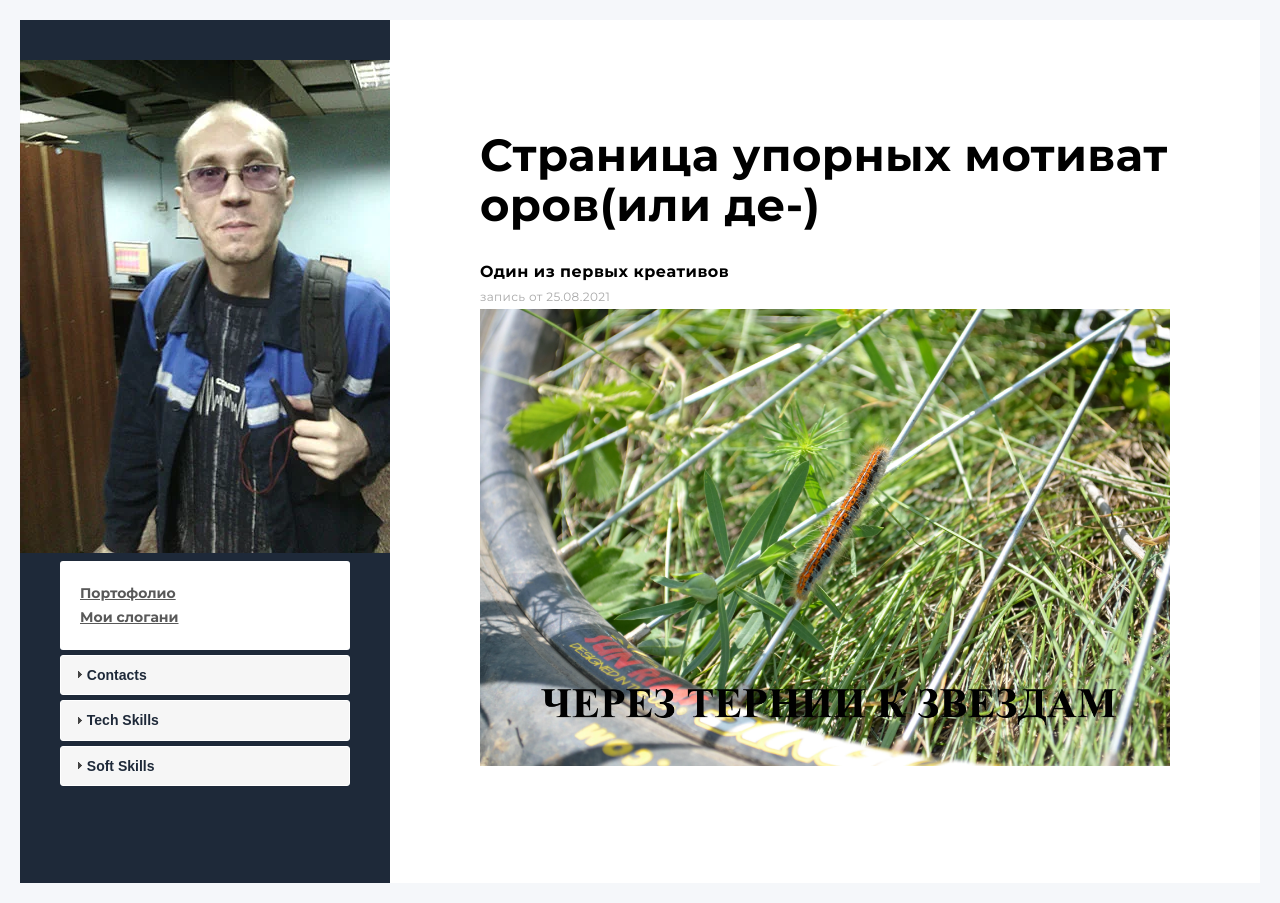
After one commit to SimaxSaab/my-resume-site, a PHP site: page /png.html in a window 1280 px wide. The commit adds this page. Run offline with PHP 8.4, Linux system fonts and the light colour scheme; some libraries are stand-ins or nearby versions.

Commit message:
feat: add motivator page

```diff
--- a/css/style.css
+++ b/css/style.css
@@ -3,6 +3,11 @@
   padding: 0;
   box-sizing: border-box;
 }
+
+/* img {
+  max-width: 100%;
+  height: auto;
+} */
 
 body {
   background-color: #f5f7fa;
@@ -243,3 +248,7 @@ h4>span>a,
   font-size: 45px;
   line-height: 50px;
 }
+
+.imagine {
+  width: 100%;
+}
--- a/index.html
+++ b/index.html
@@ -79,7 +79,7 @@
           <li><a href="https://simaxsaab.github.io/daltonian/" class="proj__link" target="_blank">Моя первая игра - когнитивный тест на соответствие цвета и надписи</a><span>...............</span>[ <span>JavaScript, jQuery</span> ]</li>
           <li><a href="https://proteplo.pp.ua" class="proj__link" target="_blank">Сайт услуги утепления по Харькову и области</a><span>...............</span>[ <span>Bootstrap, WordPress, JavaScript, jQuery</span> ]</li>
           <li><a href="https://simaxsaab.github.io/angular9forTeacher/" class="proj__link" target="_blank">Электронная ведомость учета оценок студентов</a><span>...............</span>[ <span>Angular</span> ]</li>
-          <li><a href="https://simaxsaab.github.io/angular9forTeacher/" class="proj__link" target="_blank">Игра "Камень-ножницы-бумага" с простым сохранением результатов на сервере</a><span>...............</span>[ <span>React, NodeJS</span> ]</li>
+          <li><a href="https://rocksp.netlify.app" class="proj__link" target="_blank">Игра "Камень-ножницы-бумага" с простым сохранением результатов на сервере</a><span>...............</span>[ <span>React, NodeJS</span> ]</li>
           <li><a href="https://tetrisim.netlify.app" class="proj__link" target="_blank">Игра "Тетрис"</a><span>...............</span>[ <span>JS</span> ]</li>
           <li><a href="https://newsasjoke.netlify.app/" class="proj__link" target="_blank">Портал шуточных новостей</a><span>...............</span>[ <span>JS</span> ]</li>
           <li><a href="https://bigcss.netlify.app/" class="proj__link" target="_blank">Примеры CSS и JS эффектов с поэкранным листанием</a><span>...............</span>[ <span>HTML, CSS, JS</span> ]</li>
--- /dev/null
+++ b/png.html
@@ -0,0 +1,77 @@
+<!DOCTYPE html>
+<html lang="en">
+<head>
+  <meta charset="UTF-8">
+  <meta name="viewport" content="width=device-width, initial-scale=1.0">
+  <title>Maksym Sava imajokes</title>
+  <link rel="stylesheet" href="css/jquery-ui.min.css">
+  <link rel="stylesheet" href="css/style.css">
+  <link href="https://fonts.googleapis.com/css2?family=Montserrat:wght@400;700&display=swap" rel="stylesheet">
+  <link rel="shortcut icon" href="favicon.ico" type="image/x-icon">
+</head>
+<body>
+  <!-- Wrapper container -->
+  <div class="wrapper">
+    <aside class="sidebar">
+      <img class="myphoto" src="img/photo.webp" width="370" height="493" alt="This photo is mine">
+      <ul class="menu">
+        <li><a href="index.html" target="_blank">Портофолио</a></li>
+        <li><a href="slogans.html" target="_blank">Мои слогани</a></li>
+      </ul>
+      <!-- Contacts -->
+      <div id="accrdn">
+        <div class="contacts">
+          <h3 class="title-white">Contacts</h3>
+          <div>
+            <div><span class="contacts-link-type">C:</span><a class="contacts-link" href="tel:380506459133">+38 050 645 91 33(Viber)</a></div>
+            <div><span class="contacts-link-type">E:</span><a class="contacts-link" href="mailto:minoreat@gmail.com">minoreat@gmail.com</a></div>
+            <div><span class="contacts-link-type">S:</span><a class="contacts-link" href="skype:simax_saab?call">simax_saab</a></div>
+            <div><span class="contacts-link-type">i:</span><a class="contacts-link" target="_blank" href="https://www.instagram.com/simax_saab/">instagram.com/simax_saab</a></div>
+            <div><span class="contacts-link-type">t:</span><a class="contacts-link" target="_blank" href="https://t.me/simax_saab/">@simax_saab</a></div>
+            <div><span class="contacts-link-type">F:</span><a class="contacts-link" target="_blank" href="https://www.facebook.com/100023754711077">Максим Максимович</a></div>
+          </div>
+        </div>
+        <!-- Tech Skills -->
+        <div class="contacts">
+          <h3 class="title-white">Tech Skills</h3>
+          <ul>
+            <li><span>HTML5</span></li>
+            <li><span>CSS3</span></li>
+            <li><span>Bootstrap</span></li>
+            <li><span>JavaScript</span></li>
+            <li><span>Angular</span></li>
+            <li><span>React</span></li>
+            <li><span>Node.js</span></li>
+            <li><span>GIT</span></li>
+            <li><span>Gulp</span></li>
+            <li><span>WordPress</span></li>
+            <li><span>OpenCart</span></li>
+          </ul>
+        </div>
+        <!-- Soft Skills -->
+        <div class="contacts">
+          <h3 class="title-white">Soft Skills</h3>
+          <ul>
+            <li><span>Scrum</span></li>
+            <li><span>Agile</span></li>
+            <li><span>GTD</span></li>
+          </ul>
+        </div>
+      </div>
+    </aside>
+    <!-- About me container -->
+    <div class="main slo">
+      <h1>Страница упорных мотиваторов(или де-)</h1>
+      <div class="company">
+        <h4>Один из первых креативов</h4>
+        <span>запись от 25.08.2021</span>
+        <img src="img/stars.webp" alt="Через тернии к звездам" class="imagine">
+      </div>
+    </div>
+  </div>
+  <script src="js/jQmin351.js" defer></script>
+  <script src="js/jqui.js" defer></script>
+  <script src="js/s.js" defer></script>
+  <script src="https://cdnjs.cloudflare.com/ajax/libs/tilt.js/1.2.1/tilt.jquery.min.js" defer></script>
+</body>
+</html>
```
Also changed, not shown: img/stars.webp (added), img/Через терниии.jpg (added).
